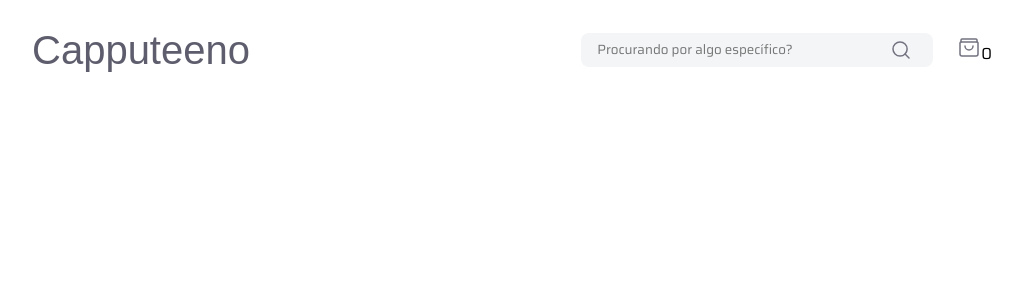
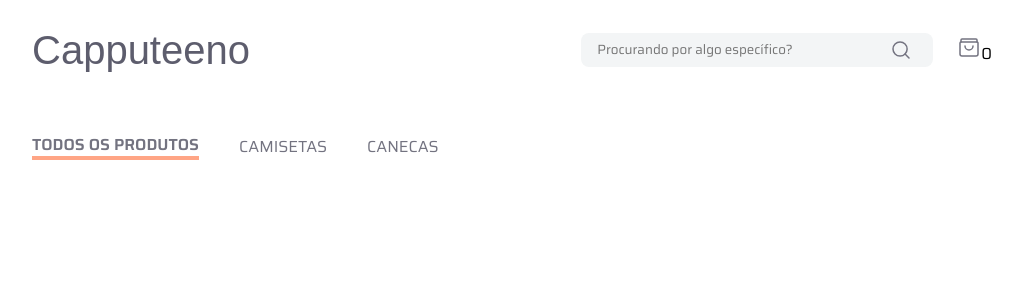
Before and after one commit to joeyanovich/capputeeno, a Next.js app in the folder capputeeno/: page / in a window 1280 px wide. Shown: the top 300 px of the page, without its empty margins (128-1150 px from the left). Built offline with nearby package versions, Linux system fonts and the light colour scheme; a web font is replaced by a local one.

Commit message:
feat ✨: create filter by type and context

```diff
--- a/capputeeno/src/app/globals.css
+++ b/capputeeno/src/app/globals.css
@@ -3,6 +3,7 @@
   --bg-secondary: #F3F5F6;
   --text-dark: #737380;
   --delete-color: #DE3838;
+  --orange-low: #FFA585;
   --border-radius: 12px;
 }
 
--- a/capputeeno/src/app/layout.tsx
+++ b/capputeeno/src/app/layout.tsx
@@ -2,6 +2,7 @@ import type { Metadata } from "next";
 import { Saira } from "next/font/google";
 import "./globals.css";
 import { Header } from "@/components/header";
+import { FilterContextProvider } from "@/context/filter-context";
 
 const saira = Saira({
   weight: ['300', '400', '500', '600'],
@@ -21,8 +22,10 @@ export default function RootLayout({
   return (
     <html lang="en">
       <body className={saira.className}>
-        <Header />
-        {children}
+        <FilterContextProvider>
+          <Header />
+          {children}
+        </FilterContextProvider>
       </body>
     </html>
   );
--- a/capputeeno/src/app/page.module.css
+++ b/capputeeno/src/app/page.module.css
@@ -1,8 +1,7 @@
 .main {
   display: flex;
   flex-direction: column;
-  justify-content: space-between;
   align-items: center;
-  padding: 6rem;
-  min-height: 100vh;
+
+  padding: 2.125rem 10rem;
 }
--- a/capputeeno/src/app/page.tsx
+++ b/capputeeno/src/app/page.tsx
@@ -1,9 +1,10 @@
-import Image from "next/image";
+import { FilterBar } from "@/components/filter-bar";
 import styles from "./page.module.css";
 
 export default function Home() {
   return (
-    <>
-    </>
+    <main className={styles.main}>
+      <FilterBar />
+    </main>
   );
 }
--- /dev/null
+++ b/capputeeno/src/components/filter-bar.tsx
@@ -0,0 +1,19 @@
+"use client"
+
+import styled from "styled-components";
+import { FilterByType } from "./filter-by-type";
+
+const FilterContainer = styled.div`
+  display: flex;
+  align-items: start;
+
+  width: 100%;
+`
+
+export function FilterBar() {
+  return (
+    <FilterContainer>
+      <FilterByType />
+    </FilterContainer>
+  )
+}
--- /dev/null
+++ b/capputeeno/src/components/filter-by-type.tsx
@@ -0,0 +1,64 @@
+"use client"
+
+import { useFilter } from "@/hooks/useFilter"
+import { FilterType } from "@/types/filter-types"
+import styled from "styled-components"
+
+interface FilterItemProps {
+  selected: boolean
+}
+
+const FilterList = styled.ul`
+  display: flex;
+  align-items: center;
+  justify-content: center;
+  gap: 2.5rem;
+
+  list-style: none;
+`
+
+const FilterItem = styled.li<FilterItemProps>`
+  font-family: inherit;
+  font-weight: ${props => props.selected ? '600' : '400'};
+  font-size: 1rem;
+  line-height: 1.375rem;
+  text-align: center;
+  text-transform: uppercase;
+
+  cursor: pointer;
+
+  border-bottom: ${props => props.selected ? '4px solid var(--orange-low)' : ''};
+
+  color: var(--text-dark);
+`
+
+export function FilterByType() {
+  const { type, setType } = useFilter()
+
+  const handleChangeType = (value: FilterType) => {
+    setType(value)
+  }
+
+  return (
+    <FilterList>
+      <FilterItem
+        selected={type === FilterType.ALL}
+        onClick={() => handleChangeType(FilterType.ALL)}
+      >
+        Todos os produtos
+      </FilterItem>
+      <FilterItem
+        selected={type === FilterType.SHIRT}
+        onClick={() => handleChangeType(FilterType.SHIRT)}
+      >
+        Camisetas
+      </FilterItem>
+      <FilterItem
+        selected={type === FilterType.MUG}
+        onClick={() => handleChangeType(FilterType.MUG)}
+      >
+        Canecas
+      </FilterItem>
+    </FilterList>
+  )
+}
--- /dev/null
+++ b/capputeeno/src/context/filter-context.tsx
@@ -0,0 +1,29 @@
+"use client"
+
+import { FilterType } from "@/types/filter-types";
+import { ReactNode, createContext, useState } from "react";
+
+export const FilterContext = createContext({
+  search: '',
+  page: 0,
+  type: FilterType.ALL,
+  setSearch: (value: string) => {},
+  setPage: (value: number) => {},
+  setType: (value: FilterType) => {},
+})
+
+interface ProviderProps {
+  children: ReactNode
+}
+
+export function FilterContextProvider({ children }: ProviderProps) {
+  const [search, setSearch] = useState('')
+  const [page, setPage] = useState(0)
+  const [type, setType] = useState(FilterType.ALL)
+
+  return (
+    <FilterContext.Provider value={{search, page, type, setSearch, setPage, setType}}>
+      {children}
+    </FilterContext.Provider>
+  )
+}
--- /dev/null
+++ b/capputeeno/src/hooks/useFilter.tsx
@@ -0,0 +1,6 @@
+import { FilterContext } from "@/context/filter-context";
+import { useContext } from "react";
+
+export function useFilter() {
+  return useContext(FilterContext)
+}
--- /dev/null
+++ b/capputeeno/src/types/filter-types.tsx
@@ -0,0 +1,5 @@
+export enum FilterType {
+  'ALL',
+  'SHIRT',
+  'MUG'
+}
```
